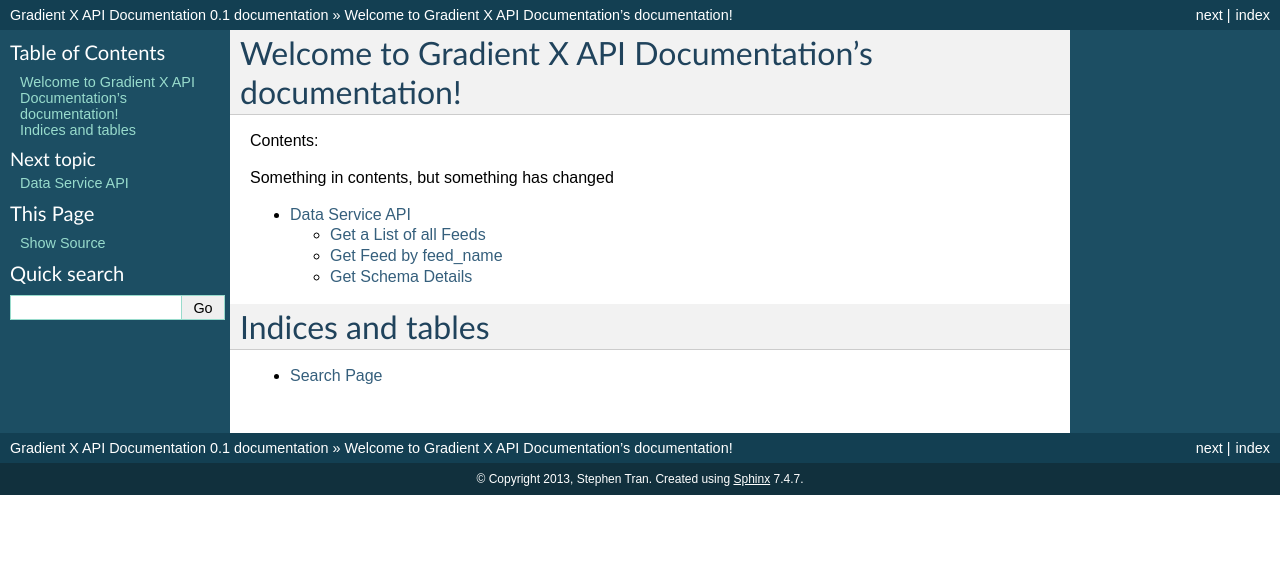
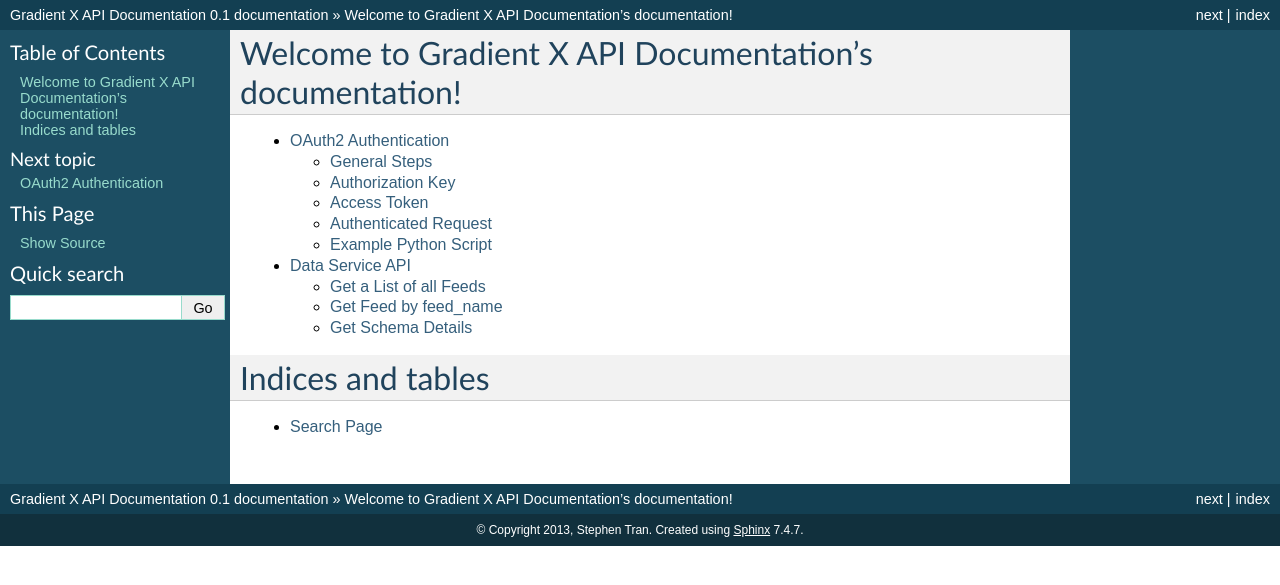
Before and after one commit to stran12/gxdocs, a Sphinx documentation site: the page built from docs/index.rst, in a window 1280 px wide. Shown: the top 585 px of the page. Built offline with Sphinx 7.4.7, drawn with Linux system fonts in a browser that asks for light colours; some of the changed lines change nothing that is shown.

Commit message:
Added page on authentication

```diff
--- /dev/null
+++ b/docs/authentication.rst
@@ -0,0 +1,106 @@
+.. How to authenticate
+
+OAuth2 Authentication
+=====================
+
+General Steps
+-------------
+
+.. attention:: All requests must use secure https (SSL)
+
+This is for two-legged authentication
+# Obtain an authorization key
+# With authorization_key, client_key, client_secret, obtain access_token
+# Set access_token and client_key headers with all subsequent request for data
+
+
+Authorization Key
+-----------------
+
+    ``GET https://api.gradientx.com/a/oauth/authorize``
+
+Required Query String Parameters
+* ``client_id`` This is your API key that Gradient X will provide
+* ``response_type`` This will *ALWAYS* be "code"
+* ``redirect_uri`` Set this to ``https://api.gradientx.com/a/oauth/mirror`` for
+  2-legged authorization
+
+Response::
+
+    {'code': '18ASDF8asdchkd9098DDf'}
+
+
+Access Token
+------------
+
+    ``POST https://api.gradientx.com/a/oauth/token``
+
+Required POST form-arguments
+* ``client_id`` Same as the one used for authorization
+* ``client_secret`` Provided by Gradient X
+* ``grant_type`` Always set to ``authorization_code``
+* ``redirect_uri`` Set to ``https://api.gradientx.com/a/oauth/mirror`` for
+  2-legged authorization
+* ``code`` Authorization code obtained in the previous step
+
+Response::
+
+    {'access_token': 'a98sdf98709sda098ad089d098',
+     'refresh_token': 'asdasdf798asdf98asd987fas9asdf987asdf'
+    }
+
+
+Authenticated Request
+---------------------
+
+Set request headers:
+* ``authorization`` Set this to ``Bearer <access_token>``
+* ``client_id`` Provided by GradientX
+
+Here is a production test url to test your authentiation process
+    ``GET https://api.gradientx.com/a/oauth/test``
+
+
+Example Python Script
+---------------------
+
+This Python script will authenticate and do a sample protected request
+.. code-block:: python
+
+    import requests
+
+    url = 'https://api.gradientx.com/a/oauth/authorize'
+    params = {'client_id': '8d2asdf38sa7d02f8dsafba8b48a96045d',
+            'redirect_uri': 'https://api.gradientx.com/a/oauth/mirror',
+              'response_type': 'code'}
+
+    session = requests.Session()
+
+    r = session.get(url, params=params)
+    res = json.loads(r.text)
+
+    code = res['code'] # Getting the authorization code from response
+
+    url = 'https://api.gradientx.com/a/oauth/token'
+    payload = { 'client_id': '8d2asdf38sa7d02f8dsafba8b48a96045d',
+            'client_secret': '7b2a6dcasdfg234f461ca6d06',
+            'grant_type': 'authorization_code',
+            'redirect_uri': 'https://api.gradientx.com/a/oauth/mirror',
+            'code': code
+            }
+    r = s.post(url, data=payload)
+
+    res = json.loads(r.text)
+    access_token = res['access_token']
+
+
+    # Url to test if you authenticated properly
+    url = 'https://api.gradientx.com/a/oauth/test'
+    headers = {
+            'authorization': 'Bearer {0}'.format(access_token),
+            'client_id': '02b4841bce64a338d2fba8b48a96045d'}
+    r = s.get(url, headers=headers)
+
+    # Success?
+    print r.text
+    print r.status_code
--- a/docs/index.rst
+++ b/docs/index.rst
@@ -6,13 +6,12 @@
 Welcome to Gradient X API Documentation's documentation!
 ========================================================
 
-Contents:
 
-Something in contents, but something has changed
 
 .. toctree::
     :maxdepth: 2
 
+    authentication
     data_service
 
 
```
